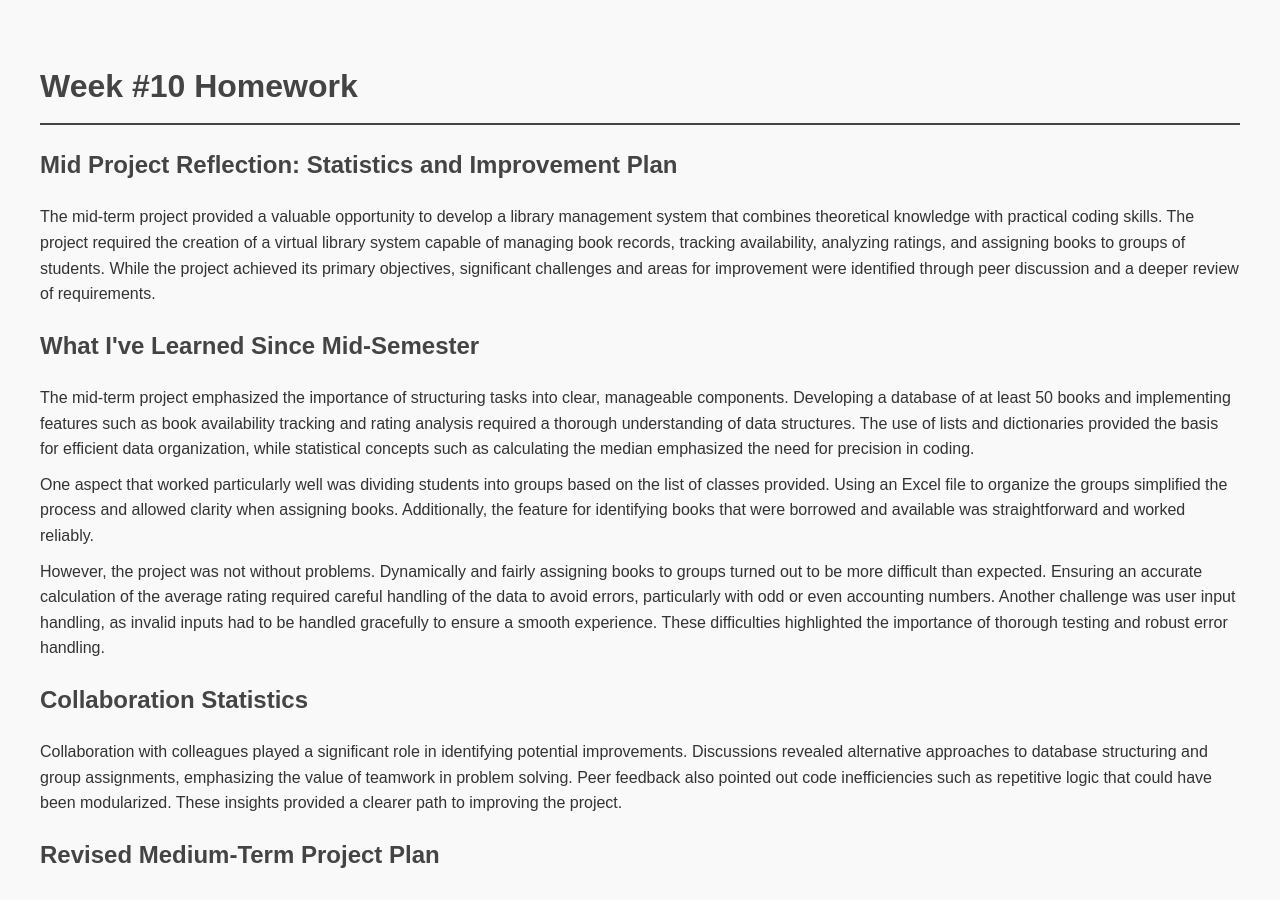
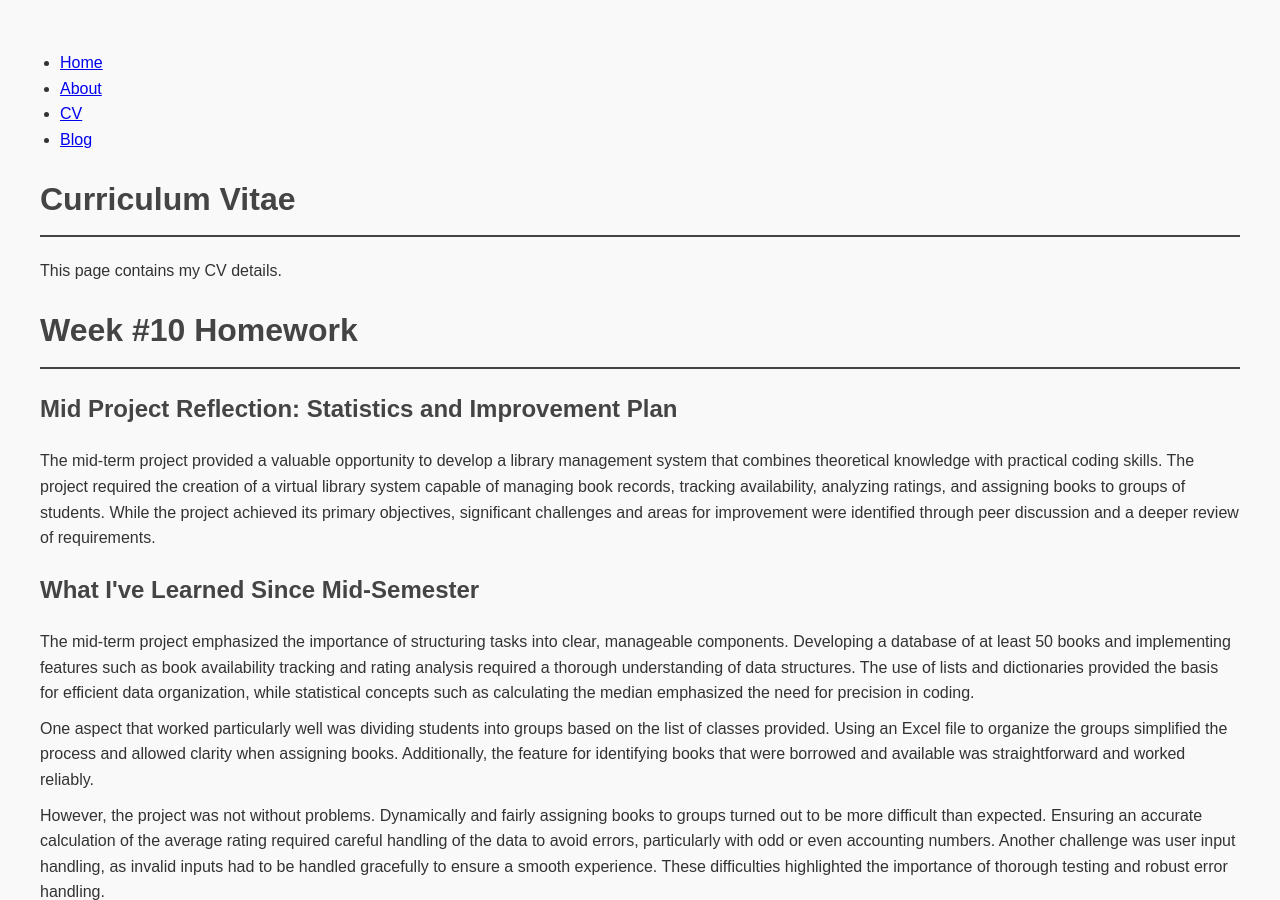
Before and after one commit to xaer2002/xaer2002.github.io, a Jekyll site: the page blog.html, which Jekyll copies as it is, in a window 1280 px wide and 900 px high. Built offline with Jekyll 4.4.1, drawn with Linux system fonts in a browser that asks for light colours.

Commit message:
Update blog.html

```diff
--- a/blog.html
+++ b/blog.html
@@ -4,6 +4,20 @@
 
     <meta charset="UTF-8">
     <meta name="viewport" content="width=device-width, initial-scale=1.0">
+     </head>
+<body>
+    <nav>
+        <ul>
+            <li><a href="index.html">Home</a></li>
+            <li><a href="about.html">About</a></li>
+            <li><a href="cv.html">CV</a></li>
+            <li><a href="blog.html">Blog</a></li>
+        </ul>
+    </nav>
+    <h1>Curriculum Vitae</h1>
+    <p>This page contains my CV details.</p>
+</body>
+</html>
     <title>Week #10 Homework</title>
     <style>
         body {
```
